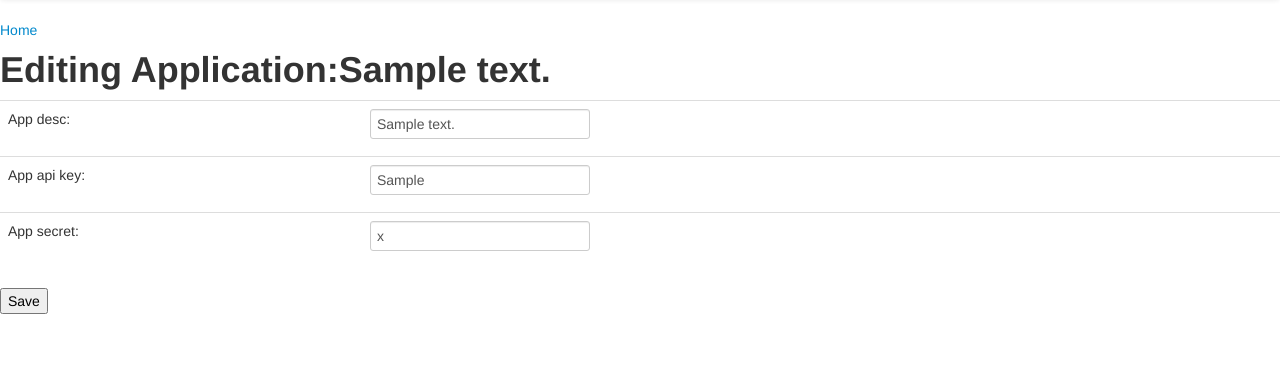
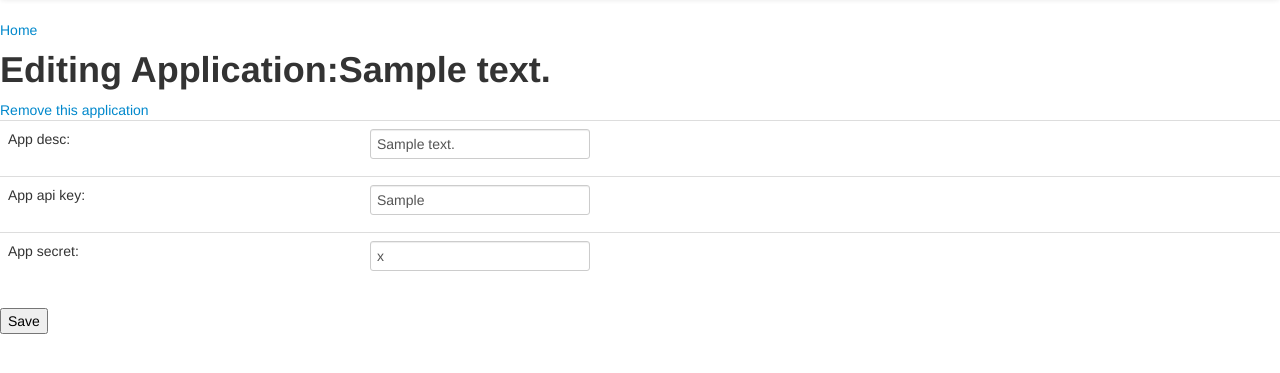
Before and after one commit to vivainio/authorizr, a Django app: page /appreg/editapp/1/ in a window 1280 px wide. Shown: the part 42-415 px from the top of the page. Run offline with Django 3.2, Linux system fonts and the light colour scheme; tables that the repository leaves empty hold one stand-in row (values such as "Sample post").

Commit message:
Delete app added

```diff
--- a/authorizr/appreg/views.py
+++ b/authorizr/appreg/views.py
@@ -66,7 +66,10 @@ def edit_app_credentials(request, appuid):
     else:
         form = AppCredentialForm(instance=cred)
 
-    context = Context({'title': 'Editing Application:'+cred.app_desc ,'btn_text':'Save', 'form': form})
+    context = Context({'title': 'Editing Application:'+cred.app_desc ,
+                       'btn_text':'Save',
+                       'appuid': cred.uid,
+                       'form': form})
 
     return render(request, 'appreg/credform.html', context)
 
@@ -99,3 +102,11 @@ def add_application(request):
 
     context = Context({'title': 'New Application', 'btn_text':'Add Application', 'form': form})
     return render(request, 'appreg/credform.html', context)
+
+def delete_application(request, appuid):
+
+    cred = get_object_or_404(AppCredentials, uid=appuid)
+
+    cred.delete()
+
+    return HttpResponseRedirect('/appreg/myapps/')
--- a/authorizr/authorizr/urls.py
+++ b/authorizr/authorizr/urls.py
@@ -21,8 +21,8 @@ urlpatterns = patterns('',
 
     url("^appreg/myapps/", appreg.views.AppListView.as_view()),
     url("^appreg/editapp/(?P<appuid>\w{1,255})/$", "appreg.views.edit_app_credentials"),
+    url("^appreg/deleteapp/(?P<appuid>\w{1,255})/$", "appreg.views.delete_application"),
     url("^appreg/addapp/", "appreg.views.add_application"),
-
 
     #Authentication
     url(r'^accounts/login/$', 'django.contrib.auth.views.login'),
--- a/authorizr/templates/appreg/credform.html
+++ b/authorizr/templates/appreg/credform.html
@@ -9,6 +9,10 @@
 <a href="/">Home</a>
 
 <h1>{{ title }}</h1>
+
+{% if appuid %}
+<a href="/appreg/deleteapp/{{ appuid }}/">Remove this application</a>
+{% endif %}
 
 <form method='post' action='.'>
  {% csrf_token %}
@@ -24,5 +28,4 @@
 </form>
 
 
-
 {% endblock %}
```
